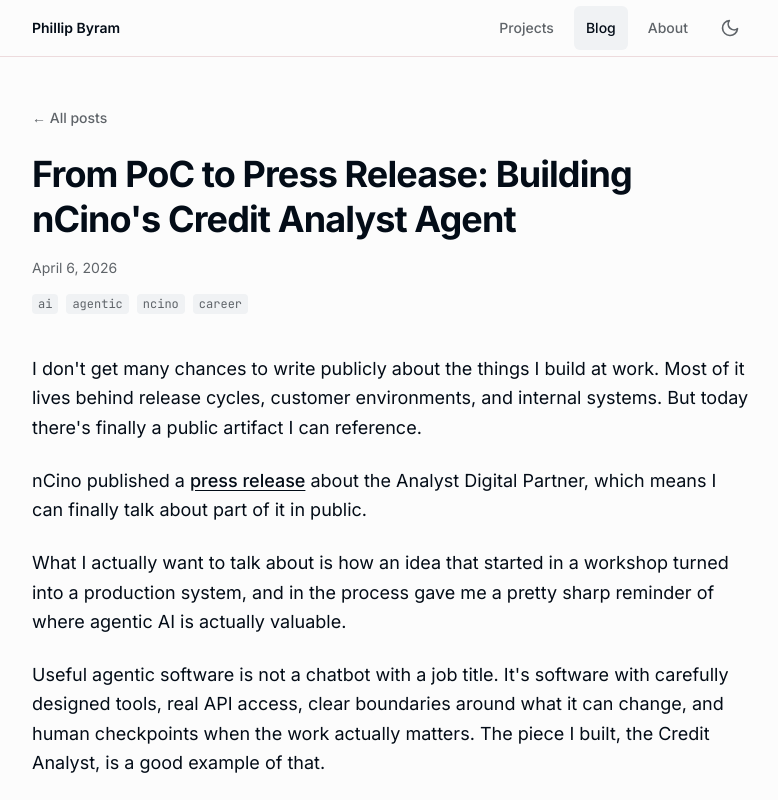
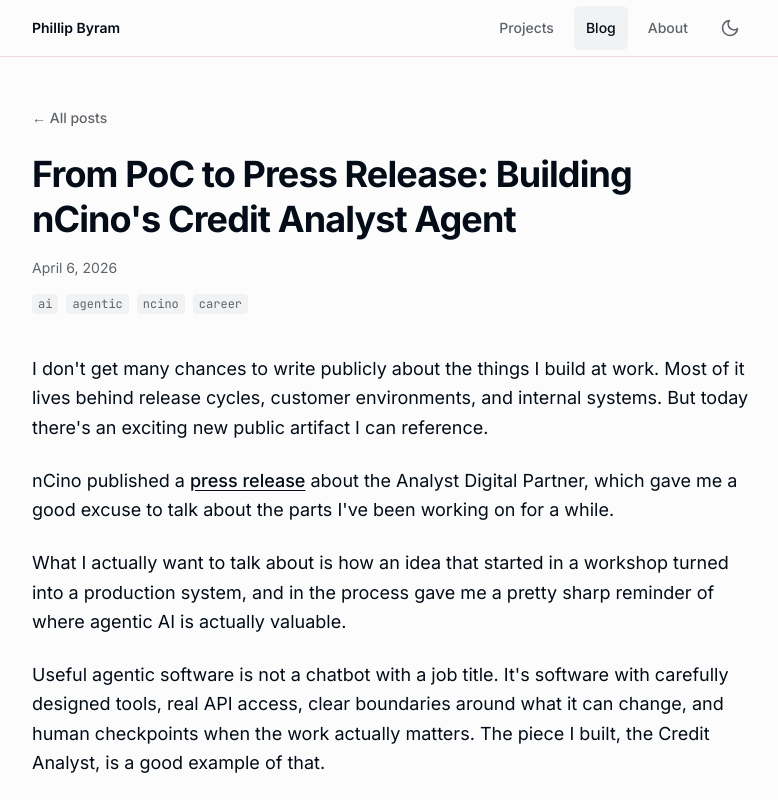
Before and after one commit to PilHliP211/personal-website, an Astro site: page /blog/from-poc-to-press-release in a window 1280 px wide. Shown: the top 800 px of the page, without its empty margins (248-1026 px from the left). Built offline with nearby package versions, Linux system fonts and the light colour scheme; Astro itself is replaced by a stand-in of ours.

Commit message:
Revise introduction for blog post on AI project
Updated phrasing for clarity and excitement in the introduction.

```diff
--- a/src/content/blog/from-poc-to-press-release.mdx
+++ b/src/content/blog/from-poc-to-press-release.mdx
@@ -5,9 +5,9 @@ pubDate: 2026-04-06
 tags: [ai, agentic, ncino, career]
 ---
 
-I don't get many chances to write publicly about the things I build at work. Most of it lives behind release cycles, customer environments, and internal systems. But today there's finally a public artifact I can reference.
+I don't get many chances to write publicly about the things I build at work. Most of it lives behind release cycles, customer environments, and internal systems. But today there's an exciting new public artifact I can reference.
 
-nCino published a [press release](https://www.ncino.com/news/ncino-analyst-digital-partner-cuts-commercial-relationship-review-70-percent-ai-agent-workforce) about the Analyst Digital Partner, which means I can finally talk about part of it in public.
+nCino published a [press release](https://www.ncino.com/news/ncino-analyst-digital-partner-cuts-commercial-relationship-review-70-percent-ai-agent-workforce) about the Analyst Digital Partner, which gave me a good excuse to talk about the parts I've been working on for a while.
 
 What I actually want to talk about is how an idea that started in a workshop turned into a production system, and in the process gave me a pretty sharp reminder of where agentic AI is actually valuable.
 
```
